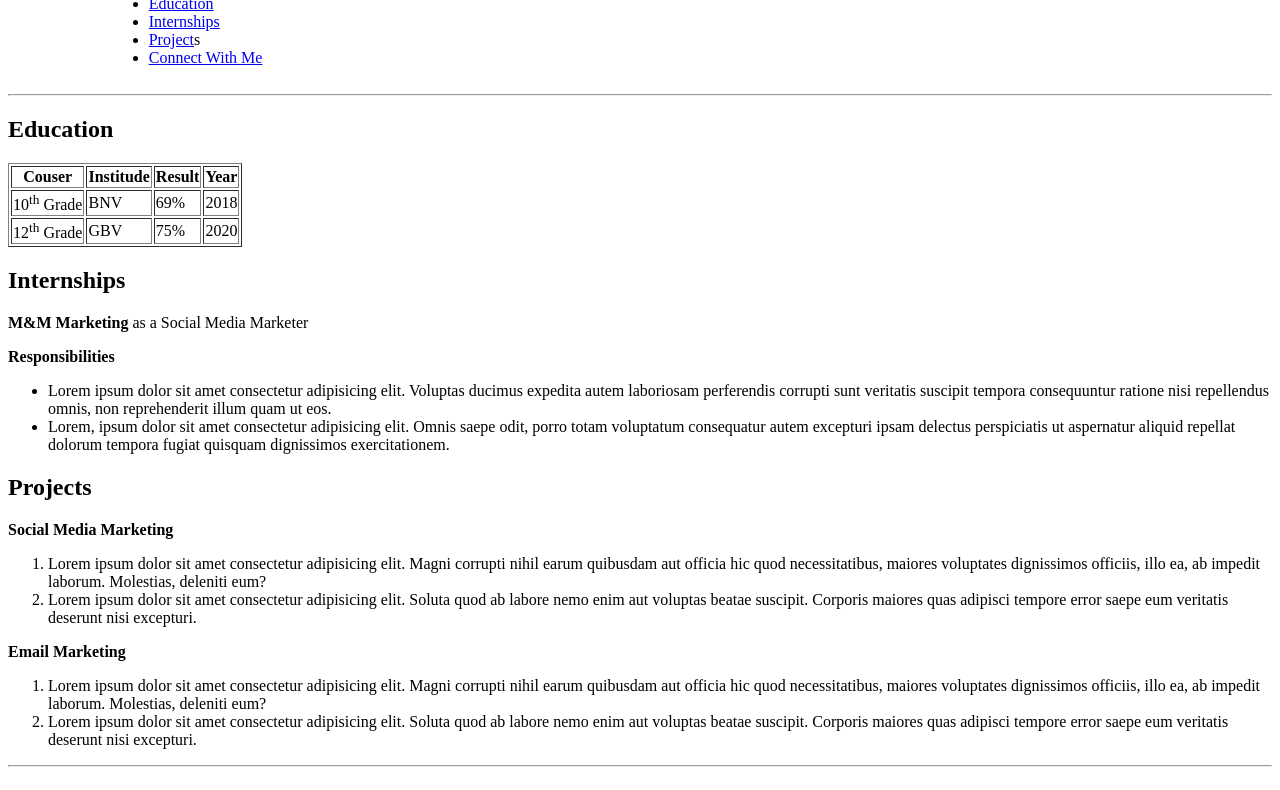
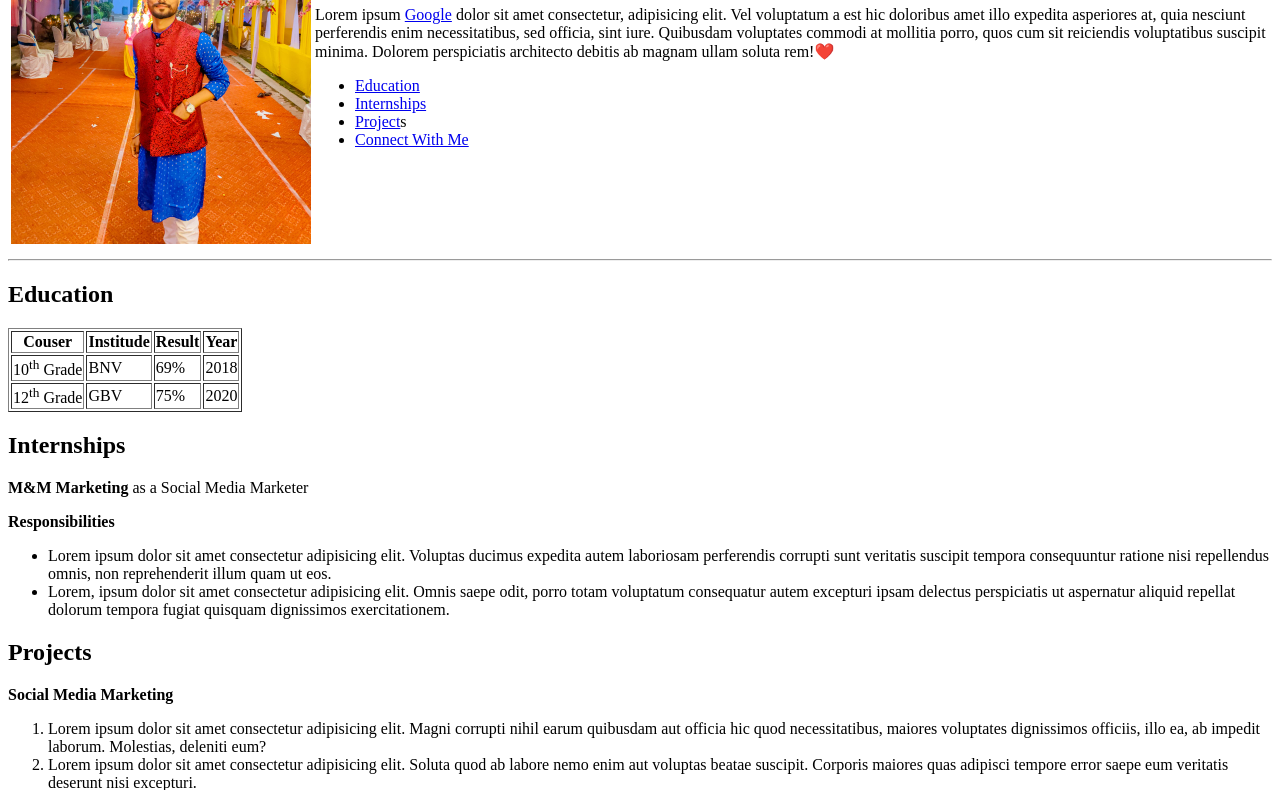
Before and after one commit to Rajan-rk/resume, a plain HTML site: page index.html in a window 1280 px wide. Shown: the part 167-957 px from the top of the page. Drawn offline with Linux system fonts and the light colour scheme.

Commit message:
Update index.html

```diff
--- a/index.html
+++ b/index.html
@@ -13,7 +13,7 @@
           <td>
             <img
               width="300"
-              src="Image/Rajan Photo.jpeg"
+              src="Rajan Photo.jpeg"
               alt="This is Rajan's photo"
             />
           </td>
```
